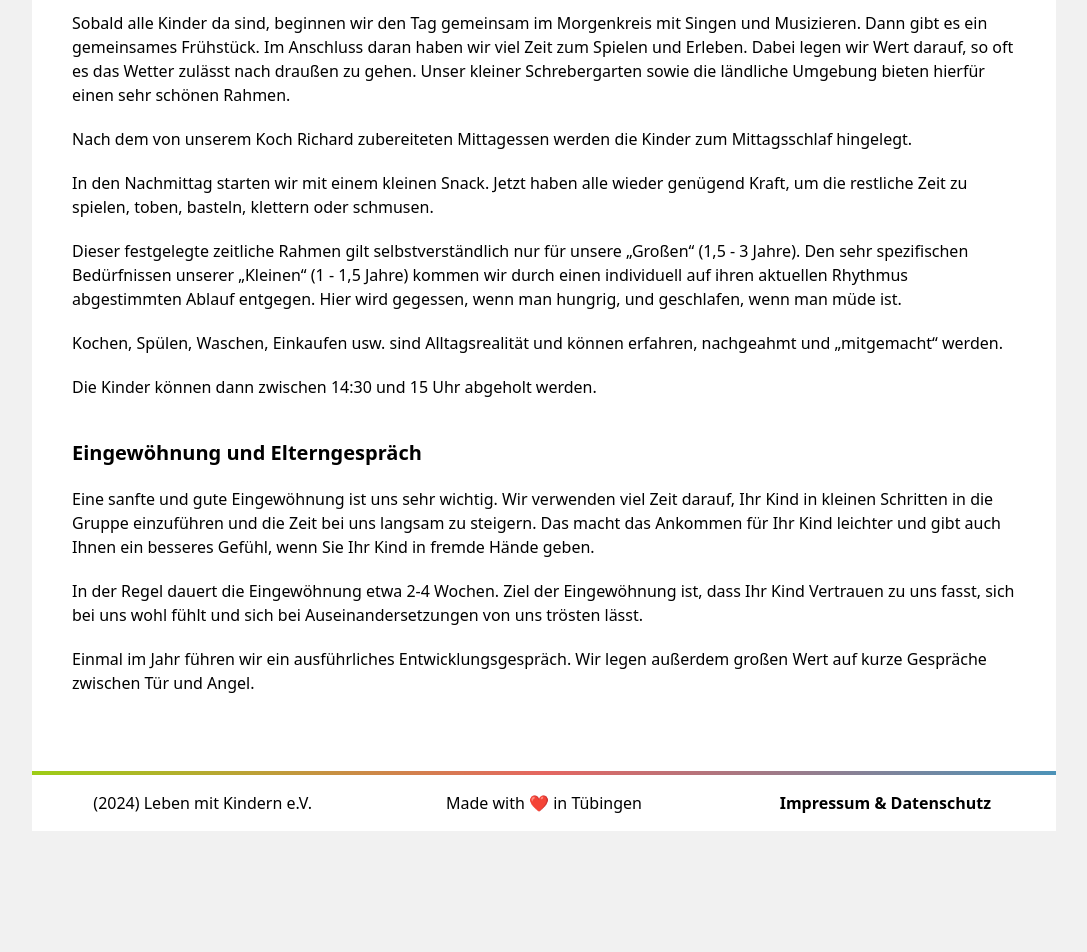
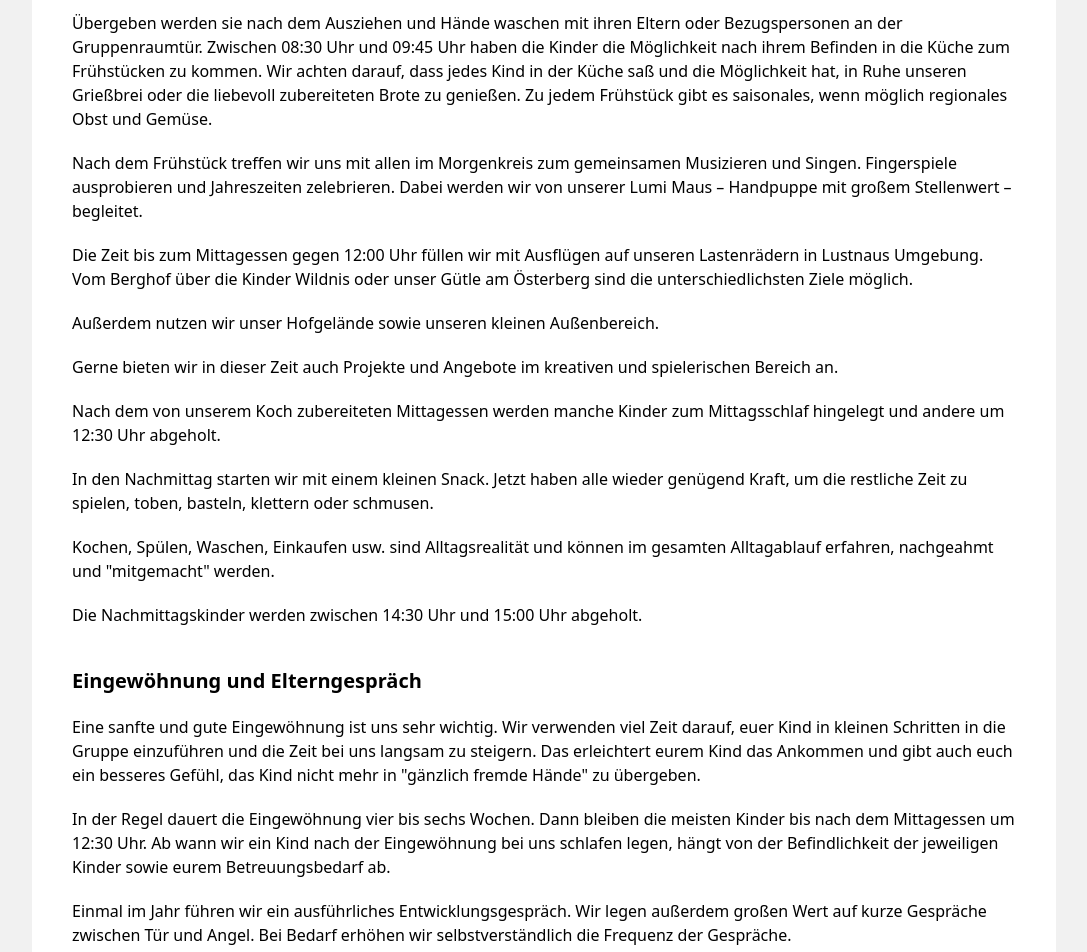
Before and after one commit to marcusvetter/lumi-tuebingen, a Next.js app: page /tagesablauf in a window 1280 px wide. Shown: the part 780-1732 px from the top of the page, without its empty margins (96-1183 px from the left). Before the commit the page ends 1643 px from the top, so only its background shows below. Built offline with nearby package versions, Linux system fonts and the light colour scheme.

Commit message:
feat: add some texts

```diff
--- a/app/impressum/page.tsx
+++ b/app/impressum/page.tsx
@@ -4,7 +4,8 @@ export default function Page() {
 
         <p>LUMI – Leben mit Kindern e.V.</p>
 
-        <p><strong>Postanschrift:</strong>
+        <p><strong>Postanschrift:</strong></p>
+        <p>
             Nürtingerstraße 21/1<br />
             72074 Tübingen</p>
 
--- a/app/layout.tsx
+++ b/app/layout.tsx
@@ -17,7 +17,7 @@ export default function Layout({
     <html lang="en">
       <body className="grid justify-items-center overflow-y-scroll min-h-screen">
         <div className="max-w-screen-lg bg-white sm:my-8 flex flex-col">
-          <div className="w-full h-1 bg-gradient-to-r from-lumi-blue /70 via-lumi-red/70 to-lumi-green/70"></div>
+          <div className="w-full h-1 bg-gradient-to-r from-lumi-blue/70 via-lumi-red/70 to-lumi-green/70"></div>
           <div className="px-4 sm:px-8 pt-4 sm:pt-8 grow">
             <nav className="grid grid-cols-2 sm:grid-cols-5 mb-8">
 
@@ -85,10 +85,10 @@ export default function Layout({
             </main>
           </div>
           <footer className="w-full mt-12">
-            <div className="w-full h-1 bg-gradient-to-r from-lumi-green /70 via-lumi-red/70 to-lumi-blue/70"></div>
+            <div className="w-full h-1 bg-gradient-to-r from-lumi-green/70 via-lumi-red/70 to-lumi-blue/70"></div>
             <div className="py-4 grid grid-cols-1 space-y-4 sm:space-y-0 sm:grid-cols-3 place-content-between text-center">
               <div>
-                (2024) Leben mit Kindern e.V.
+                Leben mit Kindern e.V.
               </div>
               <div>
                 Made with ❤️ in Tübingen
--- a/app/page.tsx
+++ b/app/page.tsx
@@ -12,6 +12,10 @@ export default function Home() {
       <h1>Herzlich Willkommen bei der Kindertageseinrichtung LUMI – Leben mit Kindern e. V.</h1>
 
       <p>LUMI ist eine Tagesspielgruppe / Kita in Tübingen für Kinder im Alter von 1-3 Jahren.</p>
+
+      <div className="bg-lumi-blue text-white rounded-lg p-4">
+        Wir laden alle interessierten Eltern mit ihren Kindern am Donnerstag, den <strong>23. Januar von 15:15 Uhr bis 16:15 Uhr</strong> zu uns ins Lumi ein. Wir bitten um vorherige Anmeldung per Mail (info at lumi-tuebingen punkt de) und freuen uns auf einen informativen Nachmittag.
+      </div>
 
       <h2>Für einen starken Start ins Leben! Unser Angebot</h2>
 
--- a/app/tagesablauf/page.tsx
+++ b/app/tagesablauf/page.tsx
@@ -1,51 +1,49 @@
 export default function Page() {
     return <div>
-
         <h1>
             Der Tag im LUMI
         </h1>
-
         <p>
-            Die Kinder können zwischen 7:39 Uhr und 9 Uhr zu uns gebracht werden.
+            Die Kinder können zwischen 7:30 Uhr und 9:00 Uhr zu uns gebracht werden.
         </p>
-
         <p>
-            Sobald alle Kinder da sind, beginnen wir den Tag gemeinsam im Morgenkreis mit Singen und Musizieren. Dann gibt es ein gemeinsames Frühstück. Im Anschluss daran haben wir viel Zeit zum Spielen und Erleben. Dabei legen wir Wert darauf, so oft es das Wetter zulässt nach draußen zu gehen. Unser kleiner Schrebergarten sowie die ländliche Umgebung bieten hierfür einen sehr schönen Rahmen.
+            Übergeben werden sie nach dem Ausziehen und Hände waschen mit ihren Eltern oder Bezugspersonen an der Gruppenraumtür. Zwischen 08:30 Uhr und 09:45 Uhr haben die Kinder die Möglichkeit nach ihrem Befinden in die Küche zum Frühstücken zu kommen. Wir achten darauf, dass jedes Kind in der Küche saß und die Möglichkeit hat, in Ruhe unseren Grießbrei oder die liebevoll zubereiteten Brote zu genießen. Zu jedem Frühstück gibt es saisonales, wenn möglich regionales Obst und Gemüse.
         </p>
-
         <p>
-            Nach dem von unserem Koch Richard zubereiteten Mittagessen werden die Kinder zum Mittagsschlaf hingelegt.
+            Nach dem Frühstück treffen wir uns mit allen im Morgenkreis zum gemeinsamen Musizieren und Singen. Fingerspiele ausprobieren und Jahreszeiten zelebrieren. Dabei werden wir von unserer Lumi Maus – Handpuppe mit großem Stellenwert – begleitet.
         </p>
-
+        <p>
+            Die Zeit bis zum Mittagessen gegen 12:00 Uhr füllen wir mit Ausflügen auf unseren Lastenrädern in Lustnaus Umgebung. Vom Berghof über die Kinder Wildnis oder unser Gütle am Österberg sind die unterschiedlichsten Ziele möglich.
+        </p>
+        <p>
+            Außerdem nutzen wir unser Hofgelände sowie unseren kleinen Außenbereich.
+        </p>
+        <p>
+            Gerne bieten wir in dieser Zeit auch Projekte und Angebote im kreativen und spielerischen Bereich an.
+        </p>
+        <p>
+            Nach dem von unserem Koch zubereiteten Mittagessen werden manche Kinder zum Mittagsschlaf hingelegt und andere um 12:30 Uhr abgeholt.
+        </p>
         <p>
             In den Nachmittag starten wir mit einem kleinen Snack. Jetzt haben alle wieder genügend Kraft, um die restliche Zeit zu spielen, toben, basteln, klettern oder schmusen.
         </p>
-
         <p>
-            Dieser festgelegte zeitliche Rahmen gilt selbstverständlich nur für unsere „Großen“ (1,5 - 3 Jahre). Den sehr spezifischen Bedürfnissen unserer „Kleinen“ (1 - 1,5 Jahre) kommen wir durch einen individuell auf ihren aktuellen Rhythmus abgestimmten Ablauf entgegen. Hier wird gegessen, wenn man hungrig, und geschlafen, wenn man müde ist.
+            Kochen, Spülen, Waschen, Einkaufen usw. sind Alltagsrealität und können im gesamten Alltagablauf erfahren, nachgeahmt und "mitgemacht" werden.
+        </p>
+        <p>
+            Die Nachmittagskinder werden zwischen 14:30 Uhr und 15:00 Uhr abgeholt.
         </p>
 
+        <h2>
+            Eingewöhnung und Elterngespräch
+        </h2>
         <p>
-            Kochen, Spülen, Waschen, Einkaufen usw. sind Alltagsrealität und können erfahren, nachgeahmt und „mitgemacht“ werden.
+            Eine sanfte und gute Eingewöhnung ist uns sehr wichtig. Wir verwenden viel Zeit darauf, euer Kind in kleinen Schritten in die Gruppe einzuführen und die Zeit bei uns langsam zu steigern. Das erleichtert eurem Kind das Ankommen und gibt auch euch ein besseres Gefühl, das Kind nicht mehr in "gänzlich fremde Hände" zu übergeben.
         </p>
-
         <p>
-            Die Kinder können dann zwischen 14:30 und 15 Uhr abgeholt werden.
+            In der Regel dauert die Eingewöhnung vier bis sechs Wochen. Dann bleiben die meisten Kinder bis nach dem Mittagessen um 12:30 Uhr. Ab wann wir ein Kind nach der Eingewöhnung bei uns schlafen legen, hängt von der Befindlichkeit der jeweiligen Kinder sowie eurem Betreuungsbedarf ab.
+        </p><p>
+            Einmal im Jahr führen wir ein ausführliches Entwicklungsgespräch. Wir legen außerdem großen Wert auf kurze Gespräche zwischen Tür und Angel. Bei Bedarf erhöhen wir selbstverständlich die Frequenz der Gespräche.
         </p>
-
-        <h2>Eingewöhnung und Elterngespräch</h2>
-
-        <p>
-            Eine sanfte und gute Eingewöhnung ist uns sehr wichtig. Wir verwenden viel Zeit darauf, Ihr Kind in kleinen Schritten in die Gruppe einzuführen und die Zeit bei uns langsam zu steigern. Das macht das Ankommen für Ihr Kind leichter und gibt auch Ihnen ein besseres Gefühl, wenn Sie Ihr Kind in fremde Hände geben.
-        </p>
-
-        <p>
-            In der Regel dauert die Eingewöhnung etwa 2-4 Wochen. Ziel der Eingewöhnung ist, dass Ihr Kind Vertrauen zu uns fasst, sich bei uns wohl fühlt und sich bei Auseinandersetzungen von uns trösten lässt.
-        </p>
-
-        <p>
-            Einmal im Jahr führen wir ein ausführliches Entwicklungsgespräch. Wir legen außerdem großen Wert auf kurze Gespräche zwischen Tür und Angel.
-        </p>
-
     </div>
 }
```
